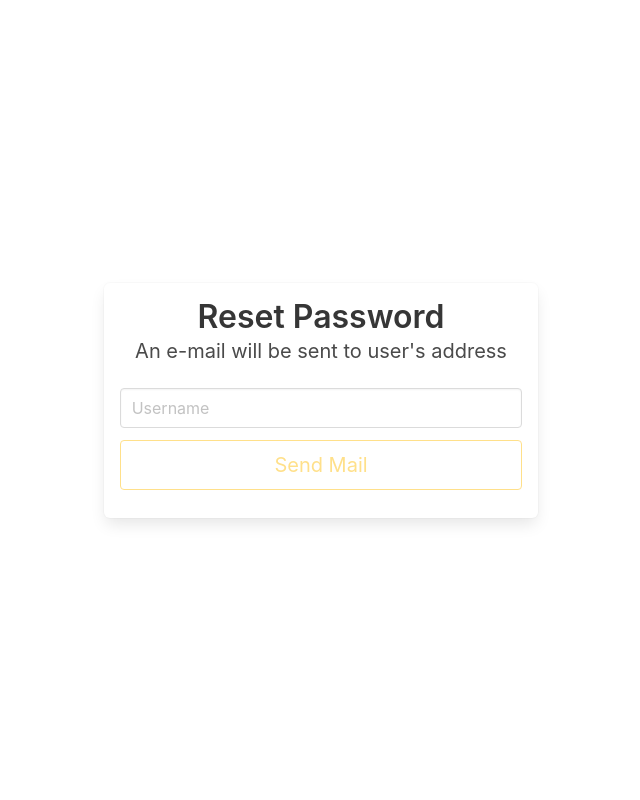
After one commit to naraazi/InstaFlask, a Flask app: page /user/reset in a window 1280 px wide. The commit adds this page. Shown: the whole page, without its empty margins (319-959 px from the left). Run offline with Flask 3, Linux system fonts and the light colour scheme; some libraries are stand-ins or nearby versions.

Commit message:
'Reset Password' adicionado

```diff
--- a/app/__init__.py
+++ b/app/__init__.py
@@ -1,5 +1,5 @@
 from flask import Flask
-from app.extensions import db, migrate, login_manager
+from app.extensions import db, migrate, login_manager, mail
 from app.user import user
 
 
@@ -10,6 +10,7 @@ def create_app():
     db.init_app(app)
     migrate.init_app(app, db)
     login_manager.init_app(app)
+    mail.init_app(app)
 
     app.register_blueprint(user, url_prefix='/user')
 
--- a/app/extensions.py
+++ b/app/extensions.py
@@ -1,6 +1,7 @@
 from flask_sqlalchemy import SQLAlchemy
 from flask_migrate import Migrate
 from flask_login import LoginManager
+from flask_mail import Mail
 
 db = SQLAlchemy()
 
@@ -10,3 +11,5 @@ login_manager = LoginManager()
 login_manager.login_view = "user.login"
 login_manager.login_message = "Please, log-in to access this page"
 login_manager.login_message_category = "warning"
+
+mail = Mail()
--- a/app/user/forms.py
+++ b/app/user/forms.py
@@ -1,7 +1,9 @@
+from jinja2.nodes import Sub
+
 from app.user.models import User
 from flask_wtf import FlaskForm
 from wtforms import StringField, PasswordField, EmailField, SubmitField
-from wtforms.validators import DataRequired, Email, ValidationError
+from wtforms.validators import DataRequired, Email, ValidationError, EqualTo
 
 
 class SignupForm(FlaskForm):
@@ -26,7 +28,28 @@ class LoginForm(FlaskForm):
     email = EmailField('E-mail', validators=[DataRequired(), Email()])
     password = PasswordField('Password', validators=[DataRequired()])
     submit = SubmitField('Log In')
+
     def validate_email(self, email):
         email = User.query.filter_by(email=email.data).first()
         if not email:
             raise ValidationError('Account with This E-mail does not Exist!')
+
+
+class ResetForm(FlaskForm):
+    username = StringField('username', validators=[DataRequired()])
+    submit = SubmitField('Send Mail')
+
+    def validate_username(self, username):
+        user = User.query.filter_by(username=username.data).first()
+        if not user:
+            raise ValidationError('We could not find any account with this e-mail')
+
+
+# ------------------------------------------------------------------------------------------------------------------- #
+# -- ERROR HERE (extends -> /user/model.py: line 40)
+class PasswordResetForm(FlaskForm):
+    password = PasswordField('Password', validators=[DataRequired(), EqualTo('Confirm',
+                                                                             message='The passwords must match')])
+    confirm = PasswordField('Repeat Password')
+    submit = SubmitField('Change Password')
+# ------------------------------------------------------------------------------------------------------------------- #
--- a/app/user/routes.py
+++ b/app/user/routes.py
@@ -1,12 +1,16 @@
 from app.extensions import db
 from app.user import user
 from app.user.models import User
-from app.user.forms import SignupForm, LoginForm
+from app.user.forms import SignupForm, LoginForm, ResetForm, PasswordResetForm
+from app.helper.mail import send_email
 from flask import render_template, redirect, url_for
-from flask_login import login_user, logout_user
+from flask_login import login_user, logout_user, current_user
+
 
 @user.route('/signup', methods=['get', 'post'])
 def signup():
+    if current_user.is_authenticated:
+        return 'You need to logout to access this page!'
     form = SignupForm()
     if form.validate_on_submit():
         user = User(name=form.name.data, username=form.username.data, email=form.email.data)
@@ -16,17 +20,58 @@ def signup():
         return "<h1>User Added</h1>"
     return render_template('signup.html', form=form)
 
+
 @user.route('/login', methods=['get', 'post'])
 def login():
+    if current_user.is_authenticated:
+        return 'You need to logout to access this page!'
     form = LoginForm()
     if form.validate_on_submit():
         user = User.query.filter_by(email=form.email.data).first()
         if user and user.check_password(form.password.data):
             login_user(user)
-            return "User Loged In"
+            return "User Logged In"
     return render_template('login.html', form=form)
+
 
 @user.route('/logout')
 def logout():
     logout_user()
     return redirect(url_for('user.login'))
+
+
+# ------------------------------------------------------------------------------------------------------------------- #
+# -- ERROR HERE (ABOUT THE expires_sec) IN LINE 46
+@user.route('/reset', methods=['get', 'post'])
+def reset():
+    if current_user.is_authenticated:
+        return 'You need to logout to access this page!'
+    form = ResetForm()
+    if form.validate_on_submit():
+        # -- HERE U CHANGE 'USER' WITH 'EMAIL' ON PASSWORD RESETTING
+        user = User.query.filter_by(username=form.username.data).first_or_404()
+        if user:
+            token = user.get_reset_token()
+            # -- EMAIL SENDER HERE!!
+            send_email(subject='Password Reset', to=user.email,
+                       text_body='If your are getting this, it means you are unable to see HTML page. Please contact Admin.',
+                       template='reset', token=token)
+            return '<h1>Mail has been send. Check your Inbox.</h1>'
+    return render_template('reset.html', form=form)
+
+
+@user.route('reset/<token>', methods=['get', 'post'])
+def reset_request(token):
+    if current_user.is_authenticated:
+        return 'You need to logout to access this page!'
+    form = PasswordResetForm()
+    user = User.verify_reset_token(token)
+    if user:
+        if form.validate_on_submit():
+            user.set_password(form.password.data)
+            db.session.commit()
+            return 'User Logged In'
+        return render_template('password_reset.html', form=form)
+    else:
+        return redirect(url_for('user.reset'))
+# ------------------------------------------------------------------------------------------------------------------- #
--- /dev/null
+++ b/app/user/templates/reset.html
@@ -0,0 +1,19 @@
+{%from 'macros/form.html' import render_form%}
+{%extends 'layout.html'%}
+
+{%block body%}
+<section class="hero is-fullheight is-justify-content-center">
+    <div class="columns is-justify-content-center is-align-items-center">
+        <div class="column box is-one-third p-4">
+            <h1 class="title has-text-centered">Reset Password</h1>
+            <p class="subtitle has-text-centered">An e-mail will be sent to user's address</p>
+
+            <form action="" method="post">
+                {{form.hidden_tag()}}
+                {{render_form(form.username, class_="input", placeholder="Username")}}
+                {{render_form(form.submit, class_='my-3 button is-warning is-outlined is-fullwidth is-medium')}}
+            </form>
+        </div>
+    </div>
+</section>
+{%endblock body%}
```
Also changed, not shown: app/config.py (+9 -0 lines), app/helper/mail.py (added, +19 -0 lines), app/templates/mail/reset.html (added, +13 -0 lines), app/user/models.py (+20 -0 lines), app/user/templates/login.html (+13 -6 lines), app/user/templates/password_reset.html (added, +20 -0 lines), app/user/templates/signup.html (+5 -5 lines), Database/database.db, app/helper/__init__.py (added).
